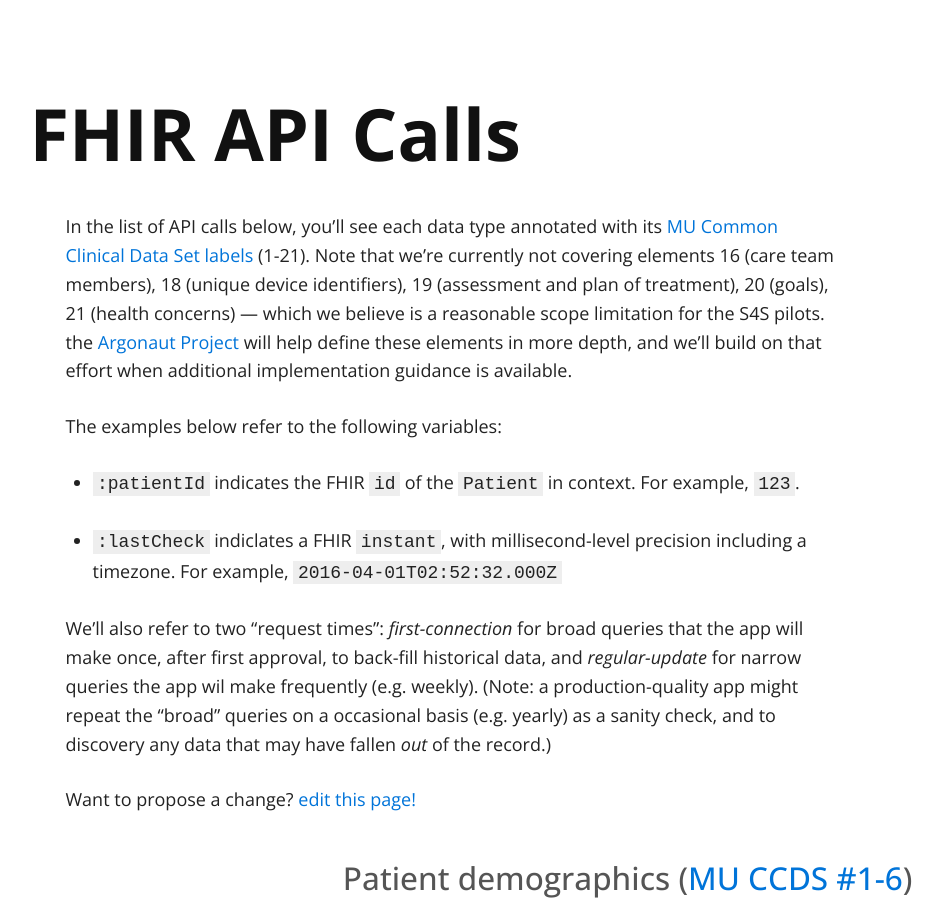
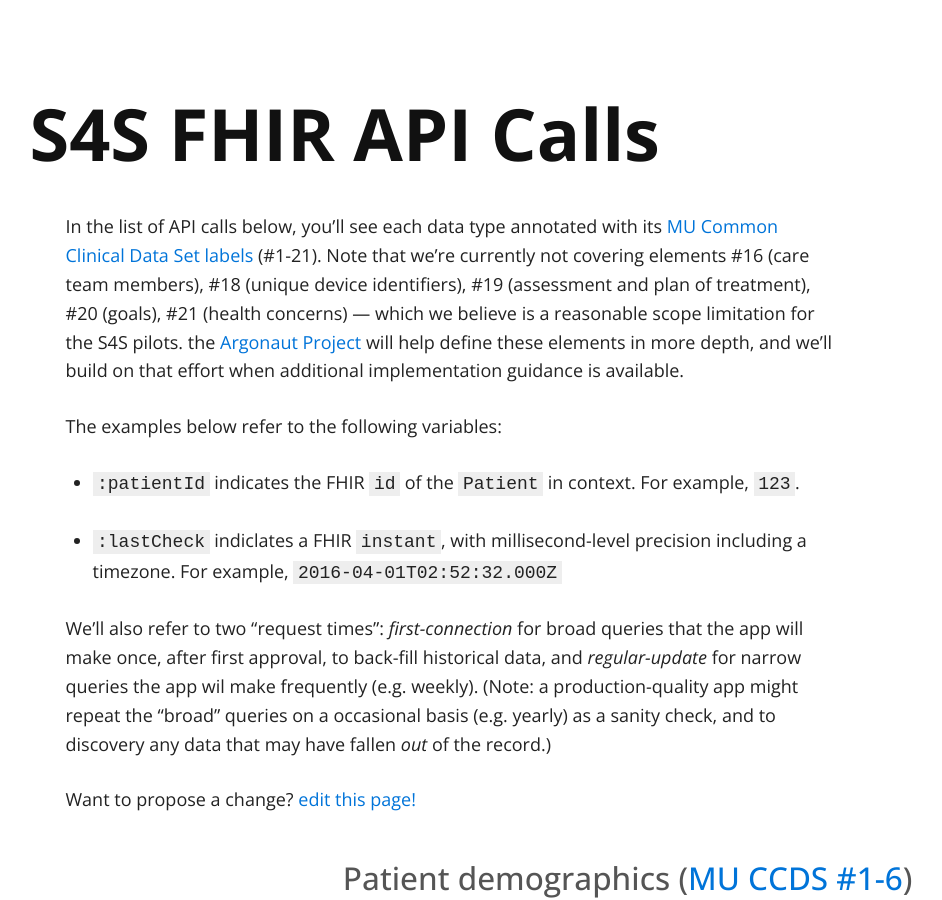
Before and after one commit to sync-for-science/sync-for-science.github.io, a Jekyll site: the page built from api-calls/index.md, in a window 1280 px wide and 900 px high. Shown: the whole window, without its empty margins (187-1129 px from the left). Built offline with Jekyll 4.4.1, drawn with Linux system fonts in a browser that asks for light colours; nearby versions of some CDN libraries.

Commit message:
Update index.md

```diff
--- a/api-calls/index.md
+++ b/api-calls/index.md
@@ -2,9 +2,9 @@
 layout: page
 ---
 
-# FHIR API Calls
+# S4S FHIR API Calls
 
-In the list of API calls below, you'll see each data type annotated with its [MU Common Clinical Data Set labels](https://www.healthit.gov/sites/default/files/2015Ed_CCG_CCDS.pdf) (1-21). Note that we're currently not covering elements 16 (care team members), 18 (unique device identifiers), 19 (assessment and plan of treatment), 20 (goals), 21 (health concerns) — which we believe is a reasonable scope limitation for the S4S pilots. the [Argonaut Project](http://argonautwiki.hl7.org/index.php?title=Main_Page) will help define these elements in more depth, and we'll build on that effort when additional implementation guidance is available.
+In the list of API calls below, you'll see each data type annotated with its [MU Common Clinical Data Set labels](https://www.healthit.gov/sites/default/files/2015Ed_CCG_CCDS.pdf) (#1-21). Note that we're currently not covering elements #16 (care team members), #18 (unique device identifiers), #19 (assessment and plan of treatment), #20 (goals), #21 (health concerns) — which we believe is a reasonable scope limitation for the S4S pilots. the [Argonaut Project](http://argonautwiki.hl7.org/index.php?title=Main_Page) will help define these elements in more depth, and we'll build on that effort when additional implementation guidance is available.
 
 The examples below refer to the following variables:
 
```
